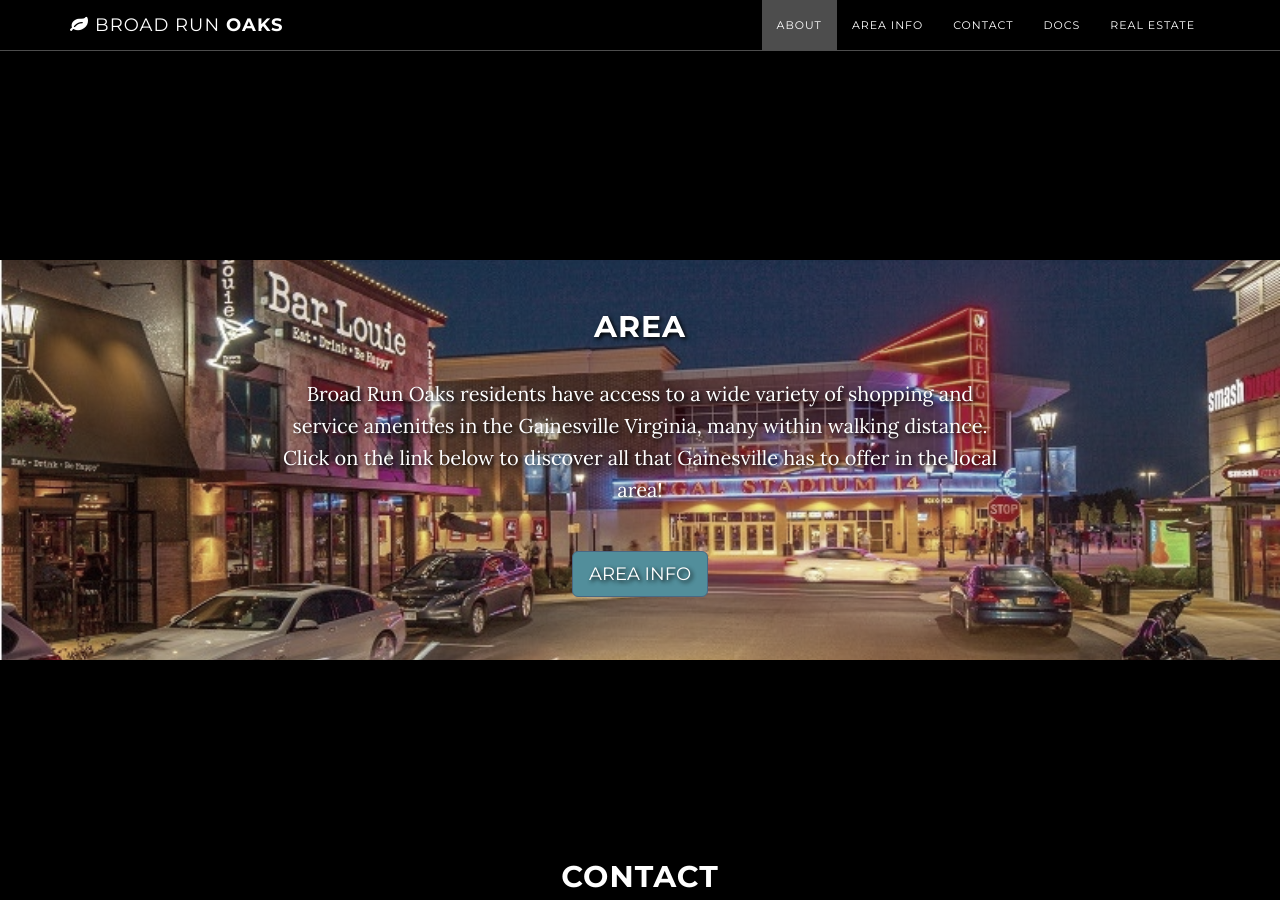
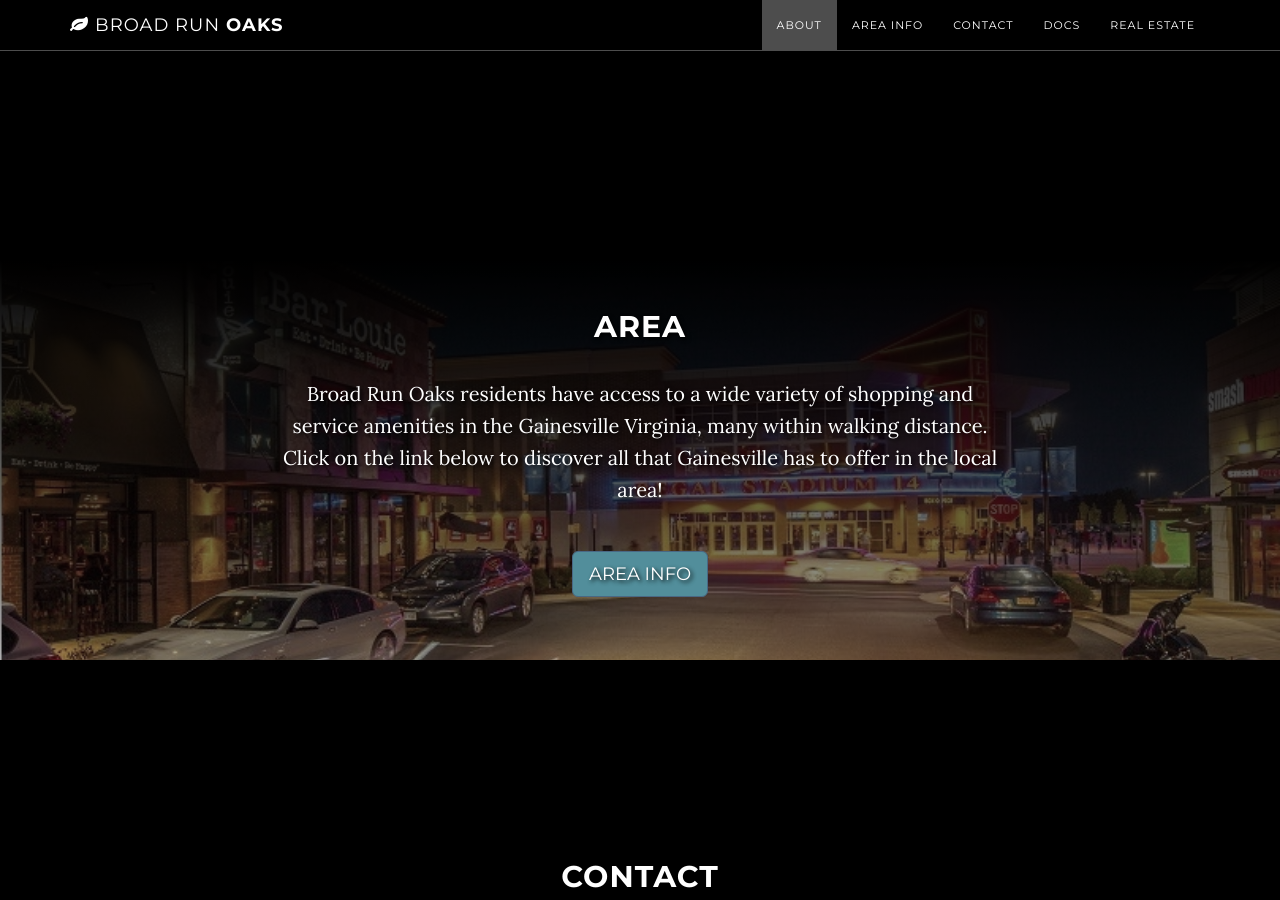
Before and after one commit to BroadRunOaks/broadrunoaks.github.io, a Jekyll site: the page built from index.html, in a window 1280 px wide and 900 px high, scrolled down 1514 px. Built offline with Jekyll 4.4.1, drawn with Linux system fonts in a browser that asks for light colours; Markdown is read by kramdown in place of the engine named in the settings.

Commit message:
Update grayscale.css

```diff
--- a/_includes/css/grayscale.css
+++ b/_includes/css/grayscale.css
@@ -261,7 +261,7 @@ a:focus {
     width: 100%;
     padding: 50px 0;
     color: #fff;
-    background: url(/img/vagatewayhome2.jpg) no-repeat center center scroll;
+    background: linear-gradient( rgba(0, 0, 0, 1), rgba(0, 0, 0, .3) ), url(/img/vagatewayhome2.jpg) no-repeat center center scroll;
     -webkit-filter: grayscale(50%);
     text-shadow: 2px 2px 4px #000000;
 
```
